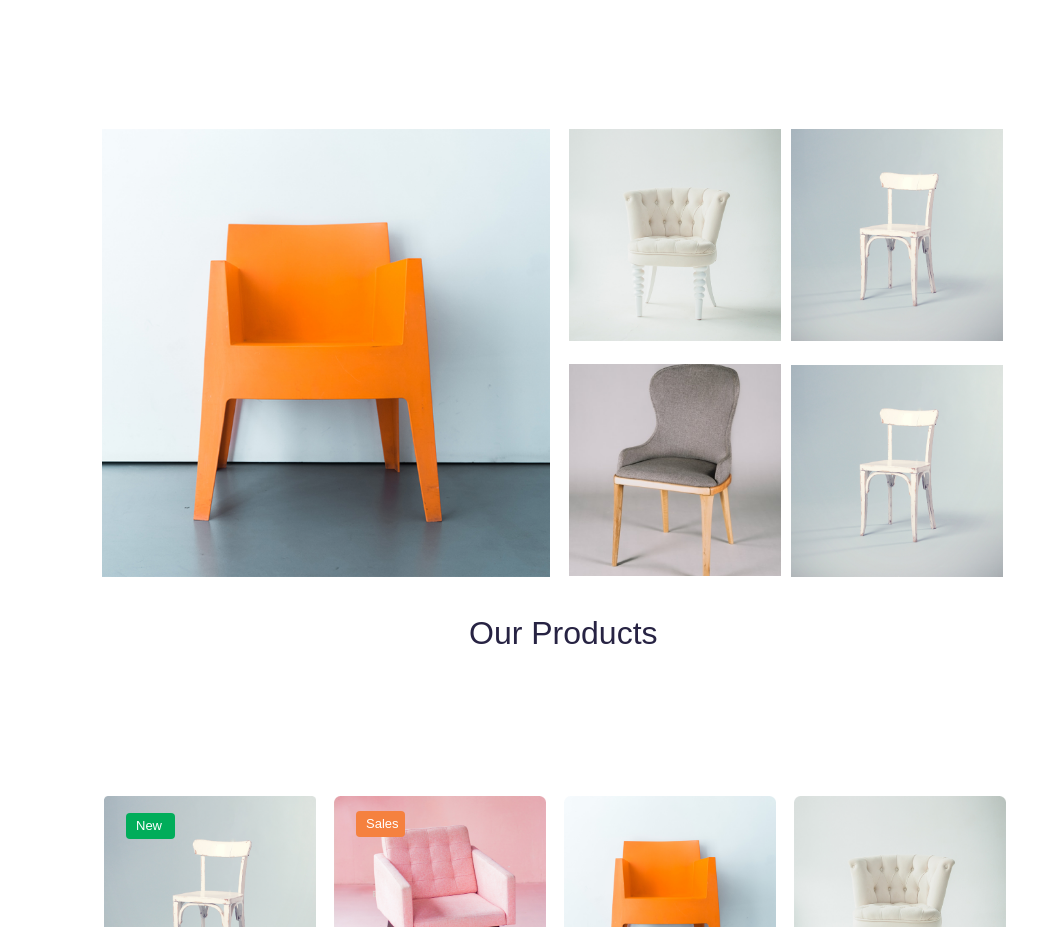
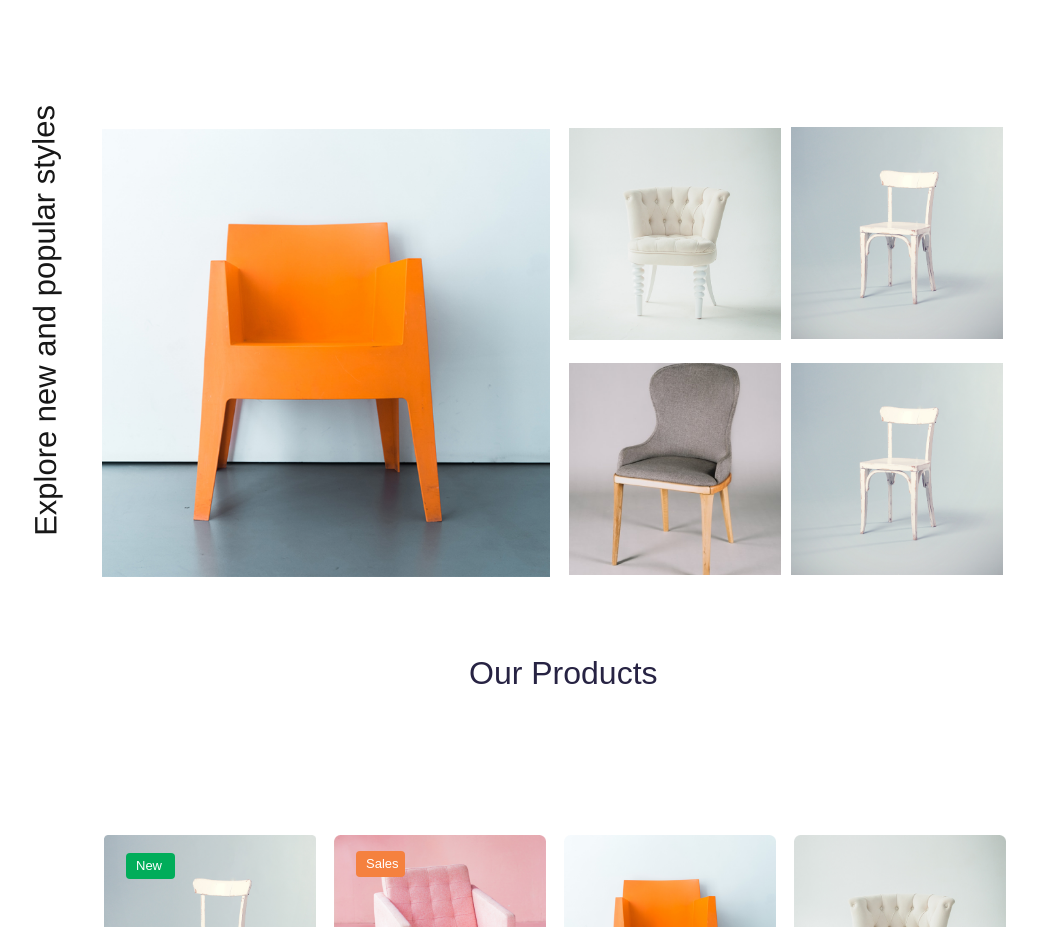
Before and after one commit to my5757980/hackathone, a Next.js app: page / in a window 1280 px wide. Shown: the part 1700-2627 px from the top of the page, without its empty margins (186-1223 px from the left). Built offline with nearby package versions, Linux system fonts and the light colour scheme.

Commit message:
add a console

```diff
--- a/src/app/About/page.tsx
+++ b/src/app/About/page.tsx
@@ -70,7 +70,7 @@ export default function About(){
 
       <p className=" relative bottom-[1355px] left-[55px] font-semibold text-[32px] leading-[35.2px]">Our Popular Products </p>
 
-      <Image className=" hover:scale-125 relative bottom-[1333px] left-[55px] "src="/image/Large.png " alt="logo" width={630} height={375}/>
+      <Image className=" hover:scale-125 relative bottom-[1333px] left-[55px]"src="/image/Large.png " alt="logo" width={630} height={375}/>
      <div className="relative bottom-[1322px] left-[55px]">
      <p className=" text-[#2A254B] font-normal text-[20px] leading-[28px]">The Poplar suede sofa</p>
      <p className=" text-[#2A254B] font-normal text-[18px] leading-[27px]">$99.00</p>
--- a/src/app/page.tsx
+++ b/src/app/page.tsx
@@ -96,10 +96,14 @@ export default function Home(){
 
     </div>
     <Image className=" relative bottom-[44px] left-[288px]" src="/image/item-category 1.png" alt="logo" width={448} height={648}/>
-    <Image className=" relative bottom-[492px] left-[755px]"src="/image/01.png" alt="logo" width={212} height={312}/>
-    <Image  className=" relative bottom-[469px] left-[755px]"src="/image/card.png" alt="logo" width={212} height={312}/>
-    <Image className=" relative bottom-[680px] left-[977px]"src="/image/card (1).png" alt="logo" width={212} height={312}/>
-    <Image  className=" relative bottom-[1128px] left-[977px]"src="/image/card (1).png" alt="logo" width={212} height={312}/>
+    <div>
+    <p className="  text-[31px] font-normal leading-[39.84px]  relative bottom-[745px] right-[411px] rotate-[-90.3deg]">Explore new and popular styles</p>
+    </div>
+
+    <Image className=" relative bottom-[533px] left-[755px]"src="/image/01.png" alt="logo" width={212} height={312}/>
+    <Image  className=" relative bottom-[510px] left-[755px]"src="/image/card.png" alt="logo" width={212} height={312}/>
+    <Image className=" relative bottom-[722px] left-[977px]"src="/image/card (1).png" alt="logo" width={212} height={312}/>
+    <Image  className=" relative bottom-[1170px] left-[977px]"src="/image/card (1).png" alt="logo" width={212} height={312}/>
     <p className="rotate-90 relative bottom-[680px] right-[400px] font-normal text-[31px] leading-[39.84px] " ></p>
 
     <p className="text-[32px] leading-[35.2] text-[#272343] relative top-[-1399px] left-[655px]">Our Products</p>
```
